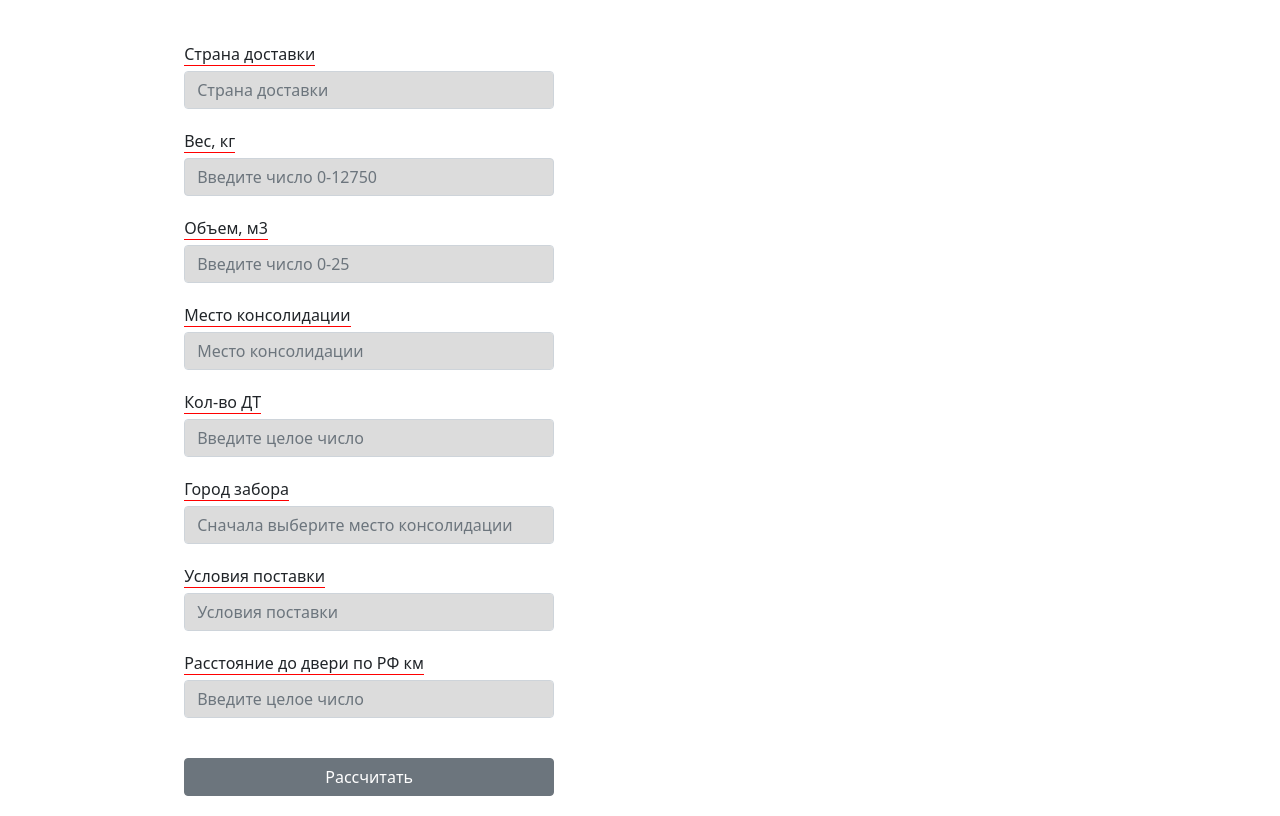
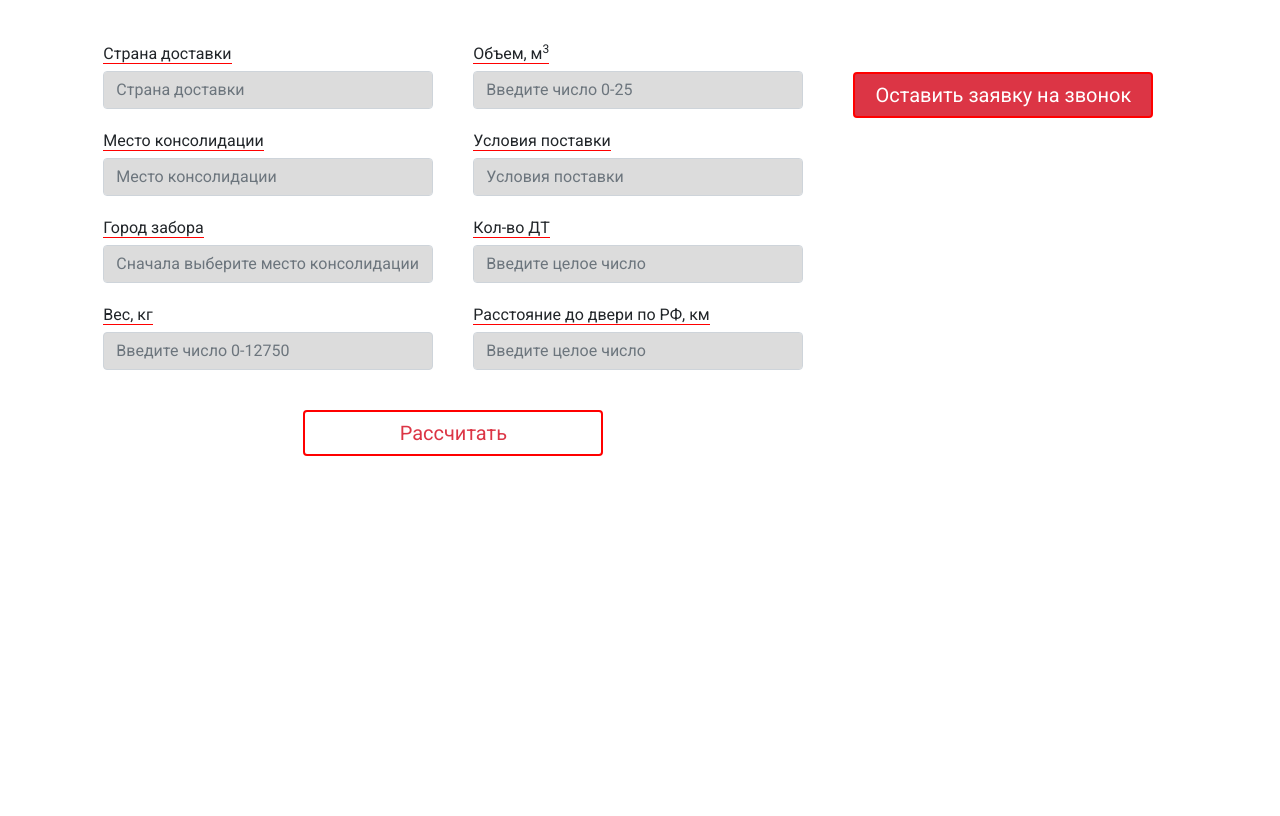
Before and after one commit to Taras-js/kalkulate, a plain HTML site: page index.html in a window 1280 px wide. Shown: the part 102-918 px from the top of the page. After the commit the page ends 800 px from the top, so only its background shows below. Drawn offline with nearby package versions, Linux system fonts and the light colour scheme.

Commit message:
feat: styled calculate

```diff
--- a/index.html
+++ b/index.html
@@ -5,15 +5,20 @@
     <link href="https://cdn.jsdelivr.net/npm/bootstrap@5.0.2/dist/css/bootstrap.min.css" rel="stylesheet"
           integrity="sha384-EVSTQN3/azprG1Anm3QDgpJLIm9Nao0Yz1ztcQTwFspd3yD65VohhpuuCOmLASjC" crossorigin="anonymous">
     <link href="style.css" rel="stylesheet">
+    <link rel="preconnect" href="https://fonts.googleapis.com">
+    <link rel="preconnect" href="https://fonts.gstatic.com" crossorigin>
+    <link href="https://fonts.googleapis.com/css2?family=Roboto&display=swap" rel="stylesheet">
     <title>Расчет стоимости</title>
 </head>
 <body>
-<div class="container-sm" id="container"
+<div class="container-sm col" id="container"
      style="display: flex; justify-content: space-around; padding: 20px; width: 100%">
-    <form class="col g-5" style="max-width: 370px">
+    <form class="col g-5" style="max-width: 700px">
         <div style="display: flex; justify-content: center; padding: 20px">
-            <h2 class="header_line" >Калькулятор</h2>
+            <h2 class="header_line">Калькулятор</h2>
         </div>
+        <div id="wrap_block" style="display: flex; justify-content: space-between;">
+            <div class="one__block" style="width: 330px">
                 <div class="col-auto" style="margin-bottom: 20px">
                     <label for="countryDataList" class="form-label" style="border-bottom: 1px solid red; display: inline;">Страна
                         доставки</label>
@@ -23,18 +28,6 @@
                         <option value="Россия">
                         <option value="Казахстан">
                     </datalist>
-        </div>
-        <div class="col-auto" style="margin-bottom: 20px">
-            <label for="validationWeight" class="form-label" style="border-bottom: 1px solid red; display: inline;">Вес,
-                кг</label>
-            <input class="form-control" style="margin-top: 5px; background: #dcdcdc;" id="validationWeight"
-                   placeholder="Введите число 0-12750" required>
-        </div>
-        <div class="col-auto" style="margin-bottom: 20px">
-            <label for="validationVolume" class="form-label" style="border-bottom: 1px solid red; display: inline;">Объем,
-                м3</label>
-            <input class="form-control" style="margin-top: 5px; background-color: #dcdcdc;" id="validationVolume"
-                   placeholder="Введите число 0-25" required>
                 </div>
                 <div class="col-auto" style="margin-bottom: 20px">
                     <label for="validationPlace" class="form-label" style="border-bottom: 1px solid red; display: inline;">Место
@@ -50,12 +43,6 @@
                     </datalist>
                 </div>
                 <div class="col-auto" style="margin-bottom: 20px">
-            <label for="validationDT" class="form-label" style="border-bottom: 1px solid red; display: inline;">Кол-во
-                ДТ</label>
-            <input class="form-control" style="margin-top: 5px; background-color: #dcdcdc;" id="validationDT"
-                   placeholder="Введите целое число" required>
-        </div>
-        <div class="col-auto" style="margin-bottom: 20px">
                     <label for="stateDataList" class="form-label" style="border-bottom: 1px solid red; display: inline;">Город
                         забора</label>
                     <input class="form-control" style="margin-top: 5px; background-color: #dcdcdc" list="statelist"
@@ -64,7 +51,22 @@
                     </datalist>
                 </div>
                 <div class="col-auto" style="margin-bottom: 20px">
-            <label for="conditionsDataList" class="form-label" style="border-bottom: 1px solid red; display: inline;">Условия
+                    <label for="validationWeight" class="form-label" style="border-bottom: 1px solid red; display: inline;">Вес,
+                        кг</label>
+                    <input class="form-control" style="margin-top: 5px; background: #dcdcdc;" id="validationWeight"
+                           placeholder="Введите число 0-12750" required>
+                </div>
+            </div>
+            <div class="two__block" style="width: 330px">
+                <div class="col-auto" style="margin-bottom: 20px">
+                    <label for="validationVolume" class="form-label" style="border-bottom: 1px solid red; display: inline;">Объем,
+                        м<sup>3</sup></label>
+                    <input class="form-control" style="margin-top: 5px; background-color: #dcdcdc;" id="validationVolume"
+                           placeholder="Введите число 0-25" required>
+                </div>
+                <div class="col-auto" style="margin-bottom: 20px">
+                    <label for="conditionsDataList" class="form-label"
+                           style="border-bottom: 1px solid red; display: inline;">Условия
                         поставки</label>
                     <input class="form-control" style="margin-top: 5px; background-color: #dcdcdc" list="datalist"
                            id="conditionsDataList" placeholder="Условия поставки" required>
@@ -75,13 +77,26 @@
                     </datalist>
                 </div>
                 <div class="col-auto" style="margin-bottom: 20px">
-            <label for="validationRemoteness" style="border-bottom: 1px solid red; display: inline;" class="form-label">Расстояние
-                до двери по РФ км</label>
+                    <label for="validationDT" class="form-label" style="border-bottom: 1px solid red; display: inline;">Кол-во
+                        ДТ</label>
+                    <input class="form-control" style="margin-top: 5px; background-color: #dcdcdc;" id="validationDT"
+                           placeholder="Введите целое число" required>
+                </div>
+                <div class="col-auto" style="margin-bottom: 20px">
+                    <label for="validationRemoteness" style="border-bottom: 1px solid red; display: inline;"
+                           class="form-label">Расстояние
+                        до двери по РФ, км</label>
                     <input type="text" class="form-control" style="margin-top: 5px; background-color: #dcdcdc"
                            id="validationRemoteness" placeholder="Введите целое число" value="" required>
                 </div>
+            </div>
+        </div>
+
         <div class="col-auto" style="padding-top: 20px; display: flex; align-items: center; justify-content: center">
-            <button class="btn btn-secondary" style="width: 100%" type="submit">Рассчитать</button>
+            <button class="btn btn-outline-danger"
+                    style="border: 2px solid red; min-width: 300px; font-size: 20px"
+                    type="submit">Рассчитать
+            </button>
         </div>
     </form>
     <div>
@@ -104,6 +119,12 @@
         <!--            <p>Цена в юанях(Россия): </p>-->
         <!--            <p>Цена в USDT(Казахстан): </p>-->
         <!--        </div>-->
+        <div class="col-auto" style="padding-top: 20px; display: flex; align-items: center; justify-content: center">
+            <button class="btn btn-danger auto"
+                    style="border: 2px solid red; min-width: 300px; font-size: 20px"
+                    type="submit">Оставить заявку на звонок
+            </button>
+        </div>
     </div>
 </div>
 <script src="https://cdn.jsdelivr.net/npm/bootstrap@5.0.2/dist/js/bootstrap.bundle.min.js"
--- a/script.js
+++ b/script.js
@@ -1,6 +1,8 @@
 const width = window.innerWidth;
 if(width < 500){
+    console.log(width)
     document.querySelector("#container").style.flexDirection = "column";
+    document.querySelector("#wrap_block").style.flexDirection = "column";
 }
 const kasachstan = [
     {"CHANGCHUN":{"0":112.5,"1":225.0,"2":270.0,"3":360.0,"4":450.0,"5":540.0,"6":630.0,"7":720.0,"8":810.0,"9":900.0,"10":990.0,"11":1080.0,"12":1170.0,"13":1260.0,"14":1350.0,"15":1440.0,"16":1530.0,"17":1620.0,"18":1710.0,"19":1733.3333333333,"20":1820.0,"21":1906.6666666667,"22":1993.3333333333,"23":2080.0,"24":2166.6666666667}},
@@ -916,29 +918,18 @@ document.querySelector(".btn").onclick = (event) => {
             }
             text.innerHTML = ""
             result.innerHTML = `<div>
-                    <ul style="color: black; padding=20px">
-                    <h5 style="border-bottom: 3px solid red; padding=30px; display: inline;">Заданные условия</h5>
+
+                    <ul style="color: black; font-size: 22px;">
+                    <h5 class="header_line" style="font-size: 24px; text-align: left">Стоимость доставки</h5>
                     <br>
                     <br>
-                    <li>Вес: ${data.weight} кг.</li>
-                    <li>Объем: ${data.volume} м3</li>
-                    <li>Место консолидации: ${data.place}</li>
-                    <li>Кол-во ДТ: ${data.dt}</li>
-                    <li>Город забора: ${data.state}</li>
-                    <li>Условия поставки: ${data.conditions}</li>
-                    <li>Расстояние до двери по РФ: ${data.remoteness} км.</li>
+                    <li>Цена в рублях (Россия): ${priceRub || 'Нет данных'}</li>
                     <hr>
-                    <br>
-                    <br>
-                    </ul>
-                    <ul style="color: black; padding=20px">
-                    <h5 style="border-bottom: 3px solid red; padding=30px; display: inline;">Стоимость доставки</h5>
-                    <br>
-                    <br>
-                    <li>Цена в рублях(Россия): ${priceRub || 'Нет данных'}</li>
-                    <li>Цена в USDT(Россия): ${Math.round(priceUSDT) || 'Нет данных'}</li>
-                    <li>Цена в юанях(Россия): ${priceUAN || 'Нет данных'}</li>
-                    <li>Цена в USDT(Казахстан): ${Math.round(priceUSDTKasahstan) || 'Нет данных'}</li>
+                    <li>Цена в USDT (Россия): ${Math.round(priceUSDT) || 'Нет данных'}</li>
+                    <hr>
+                    <li>Цена в юанях (Россия): ${priceUAN || 'Нет данных'}</li>
+                    <hr>
+                    <li>Цена в USDT (Казахстан): ${Math.round(priceUSDTKasahstan) || 'Нет данных'}</li>
                     </ul>
                     <hr>
                     <br>
--- a/style.css
+++ b/style.css
@@ -1,3 +1,7 @@
+body {
+    font-family: "Roboto", "Arial", sans-serif;
+}
+
 .header_line {
     font-size: 36px;
     line-height: 44px;
@@ -13,3 +17,7 @@
     bottom: -10px;
     left: 0;
 }
+.auto:hover {
+    background-color: white;
+    color: red;
+}
```
Lines whose indentation alone changed are shown as unchanged.
